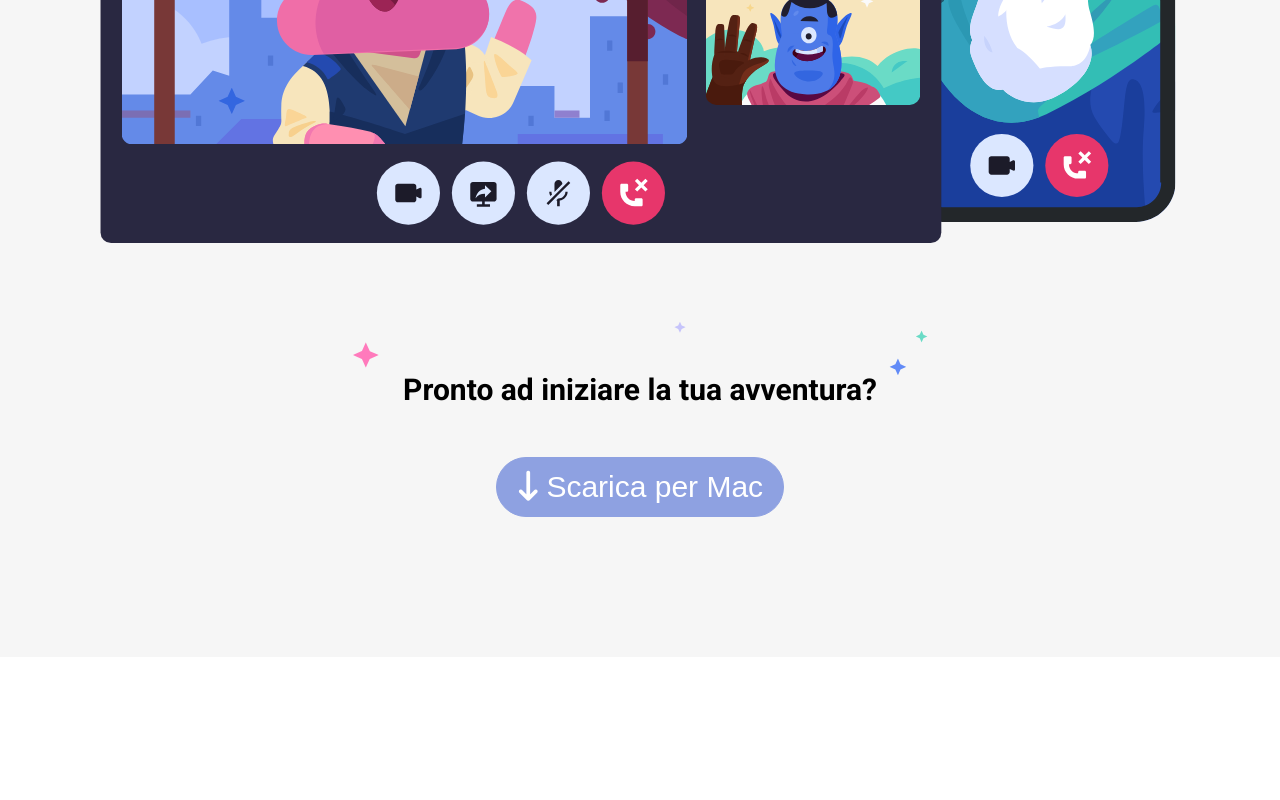
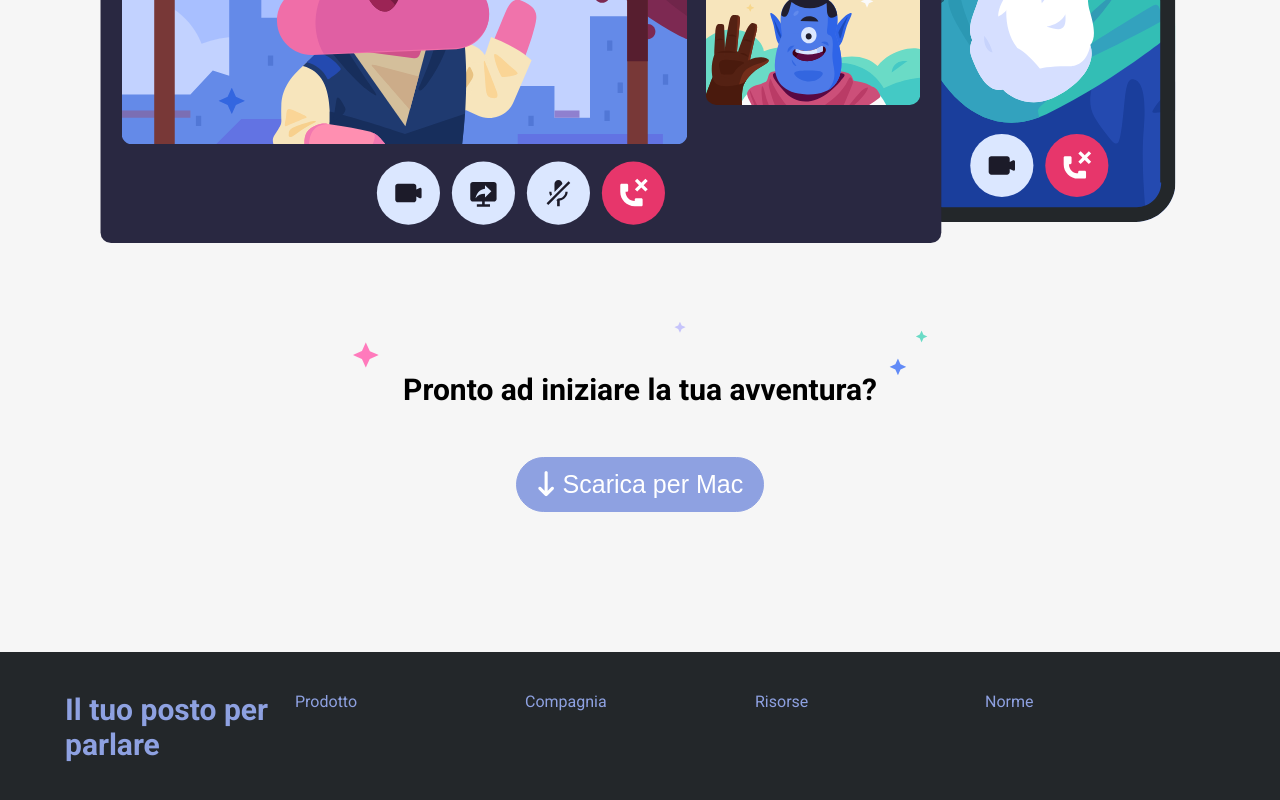
Before and after one commit to LeleGuidi/htmlcss-discord, a plain HTML site: page index.html in a window 1280 px wide. Shown: the part 3501-4301 px from the top of the page. Before the commit the page ends 4158 px from the top, so only its background shows below. Drawn offline with Linux system fonts and the light colour scheme.

Commit message:
Iniziato footer

```diff
--- a/css/style.css
+++ b/css/style.css
@@ -194,5 +194,25 @@ section p{
 }
 
 button.bt-purple {
-    font-size: 30px;
+    font-size: 25px;
 }
+
+/* ----------
+    Footer
+---------- */
+
+footer {
+    background-color: #23272a;
+    padding: 40px 0 ;
+}
+
+footer h3, footer span{
+    color: #8ea1e1;
+}
+
+.col-info {
+    min-width: 20%;
+    max-width: 20%;
+    margin: auto;
+    text-align: left;
+}
--- a/index.html
+++ b/index.html
@@ -110,6 +110,24 @@
             </section>
             <!-- /quarta sezione  -->
         </main>
-        <footer></footer>
+        <footer>
+            <div class="container clearfix">
+                <div class="col-info float-left">
+                    <h3>Il tuo posto per parlare</h3>
+                </div>
+                <div class="col-info float-left">
+                    <span>Prodotto</span>
+                </div>
+                <div class="col-info float-left">
+                    <span>Compagnia</span>
+                </div>
+                <div class="col-info float-left">
+                    <span>Risorse</span>
+                </div>
+                <div class="col-info float-left">
+                    <span>Norme</span>
+                </div>
+            </div>
+        </footer>
     </body>
 </html>
```
